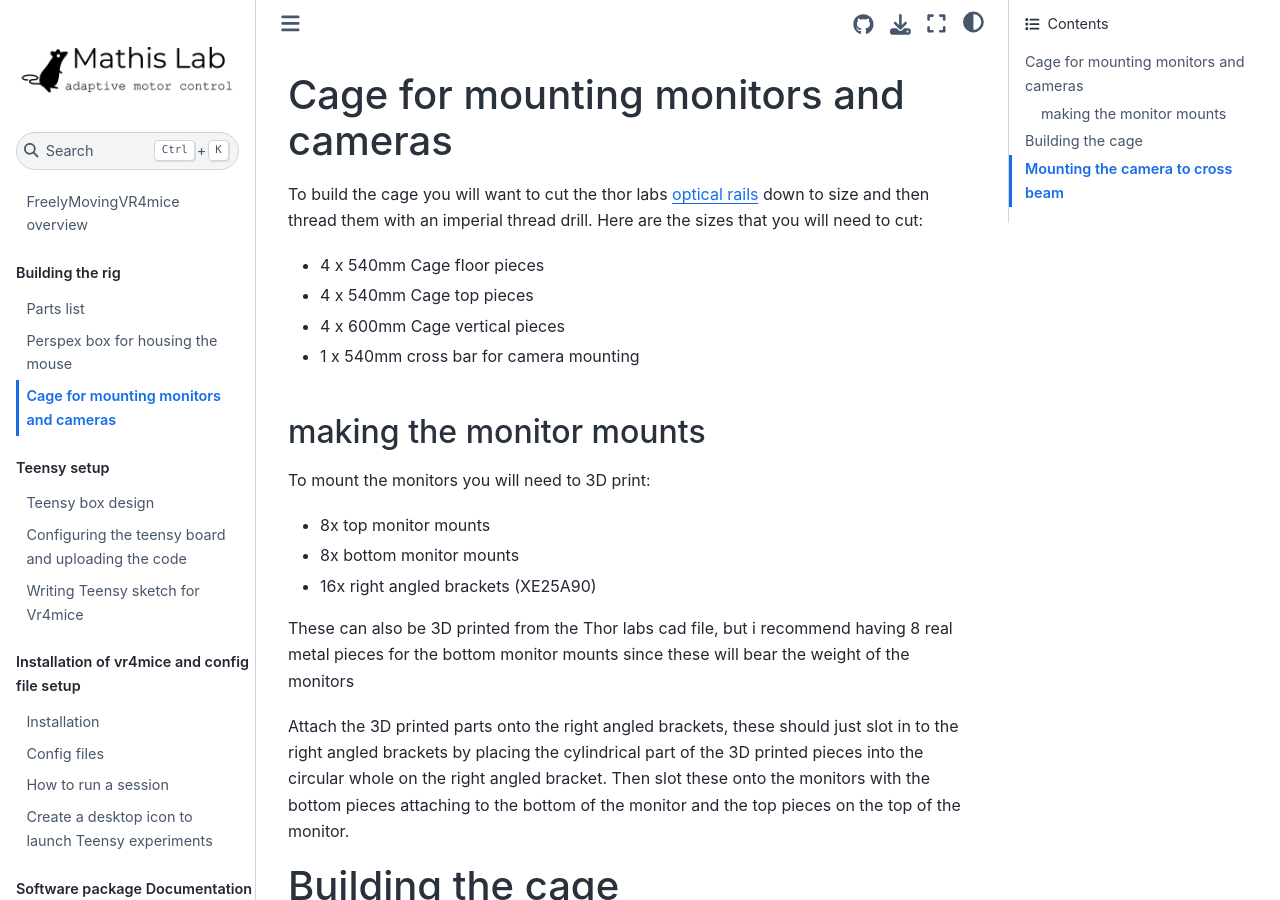
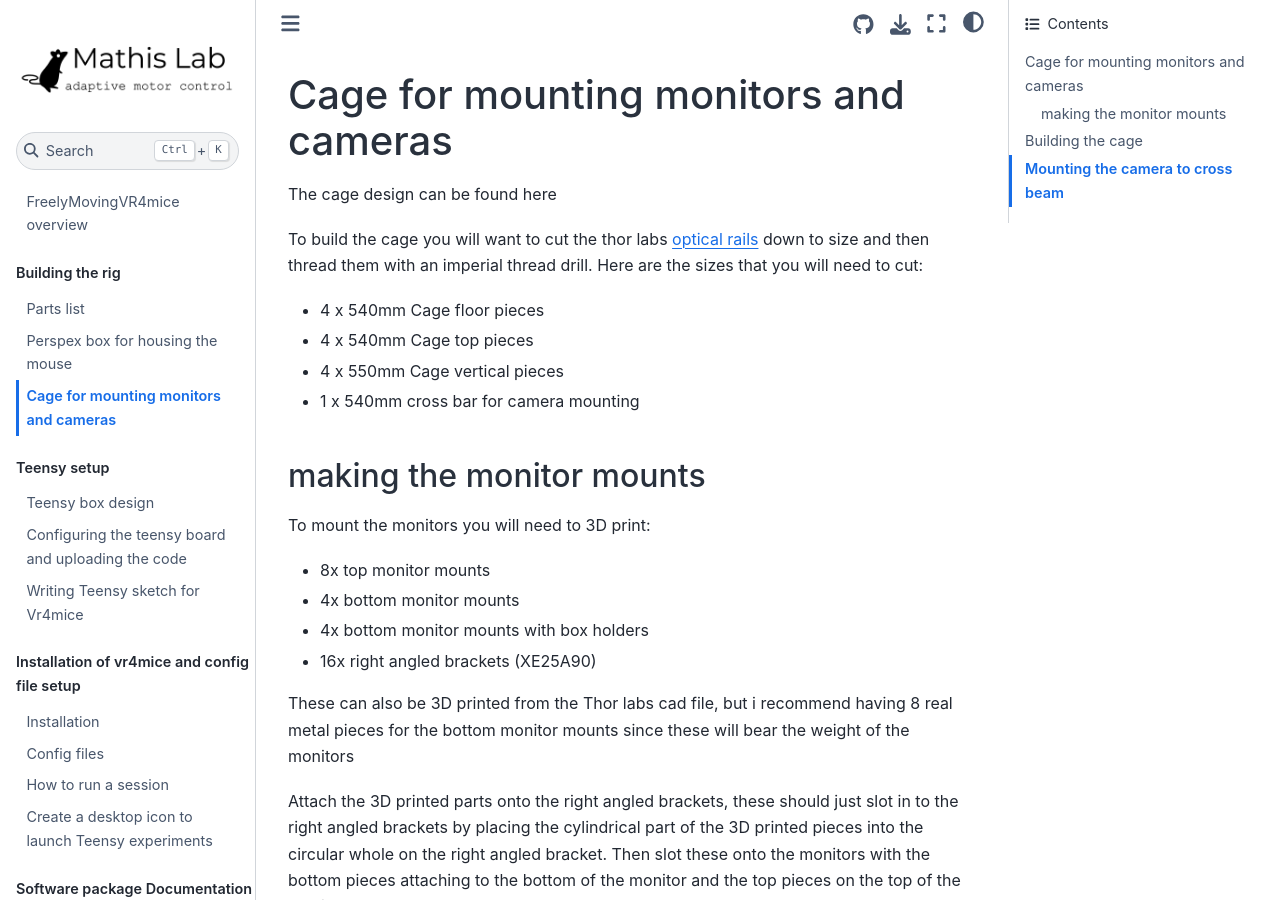
Before and after one commit to MMathisLab/FreelyMovingVR4Mice, a Jupyter Book: the page built from docs/Rig_building/Building_the_cage.md, in a window 1280 px wide and 900 px high. Built offline with Jupyter Book 1.0.4 settings and Sphinx 7.4.7 and the Sphinx Book theme 1.1.4, drawn with Linux system fonts in a browser that asks for light colours.

Commit message:
forgot to save

```diff
--- a/docs/Rig_building/Building_the_cage.md
+++ b/docs/Rig_building/Building_the_cage.md
@@ -1,17 +1,21 @@
 # Cage for mounting monitors and cameras
+The cage design can be found here
+
 To build the cage you will want to cut the thor labs [optical rails](https://www.thorlabs.com/thorproduct.cfm?partnumber=XE25RL2) down to size and then thread them with an imperial thread drill.
 Here are the sizes that you will need to cut:
 
 - 4 x 540mm Cage floor pieces
 - 4 x 540mm Cage top pieces
-- 4 x 600mm Cage vertical pieces
+- 4 x 550mm Cage vertical pieces
 - 1 x 540mm cross bar for camera mounting
 
 
 ## making the monitor mounts
 To mount the monitors you will need to 3D print:
+
 - 8x top monitor mounts
-- 8x bottom monitor mounts
+- 4x bottom monitor mounts
+- 4x bottom monitor mounts with box holders
 - 16x right angled brackets (XE25A90)
 
  These can also be 3D printed from the Thor labs cad file, but i recommend having 8 real metal pieces for the bottom monitor mounts since these will bear the weight of the monitors
```
